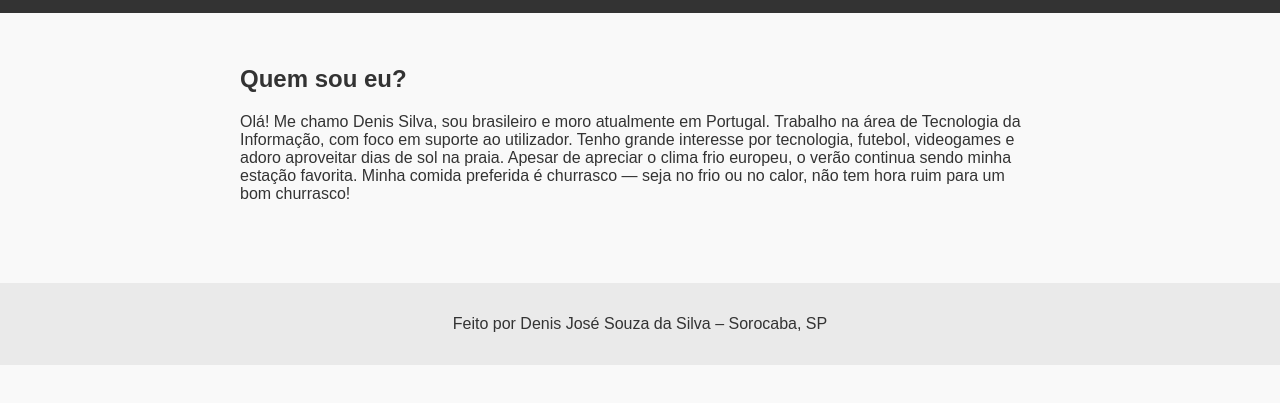
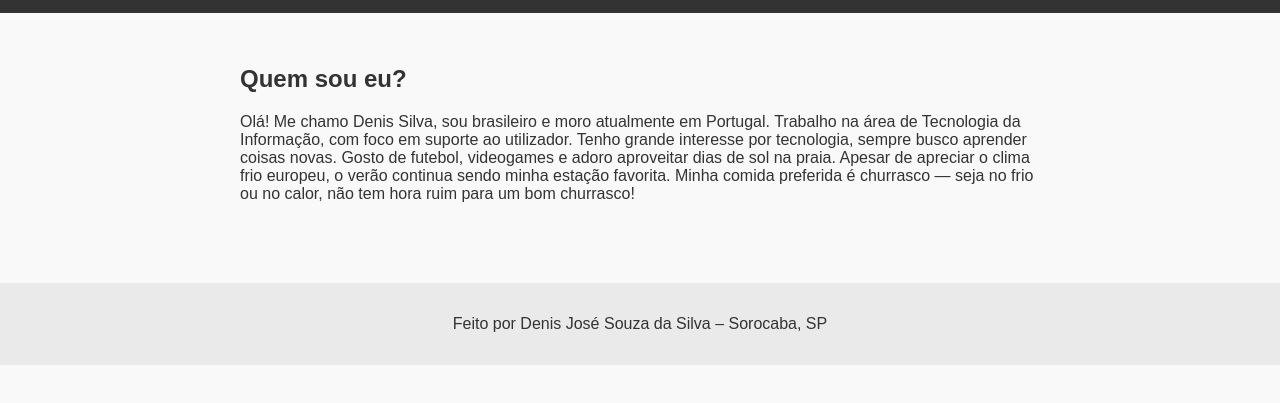
Before and after one commit to testetuba/meu-portfolio, a plain HTML site: page index.html in a window 1280 px wide. Shown: the part 117-520 px from the top of the page. Drawn offline with Linux system fonts and the light colour scheme.

Commit message:
Update index.html

```diff
--- a/index.html
+++ b/index.html
@@ -23,11 +23,12 @@
   <section class="apresentacao">
     <h2>Quem sou eu?</h2>
     <p>
-      Olá! Me chamo Denis Silva, sou brasileiro e moro atualmente em Portugal.
-      Trabalho na área de Tecnologia da Informação, com foco em suporte ao utilizador.
-      Tenho grande interesse por tecnologia, futebol, videogames e adoro aproveitar dias de sol na praia.
-      Apesar de apreciar o clima frio europeu, o verão continua sendo minha estação favorita.
-      Minha comida preferida é churrasco — seja no frio ou no calor, não tem hora ruim para um bom churrasco!
+     Olá! Me chamo Denis Silva, sou brasileiro e moro atualmente em Portugal.
+Trabalho na área de Tecnologia da Informação, com foco em suporte ao utilizador.
+Tenho grande interesse por tecnologia, sempre busco aprender coisas novas.
+Gosto de futebol, videogames e adoro aproveitar dias de sol na praia.
+Apesar de apreciar o clima frio europeu, o verão continua sendo minha estação favorita.
+Minha comida preferida é churrasco — seja no frio ou no calor, não tem hora ruim para um bom churrasco!
     </p>
   </section>
 </main>
```
